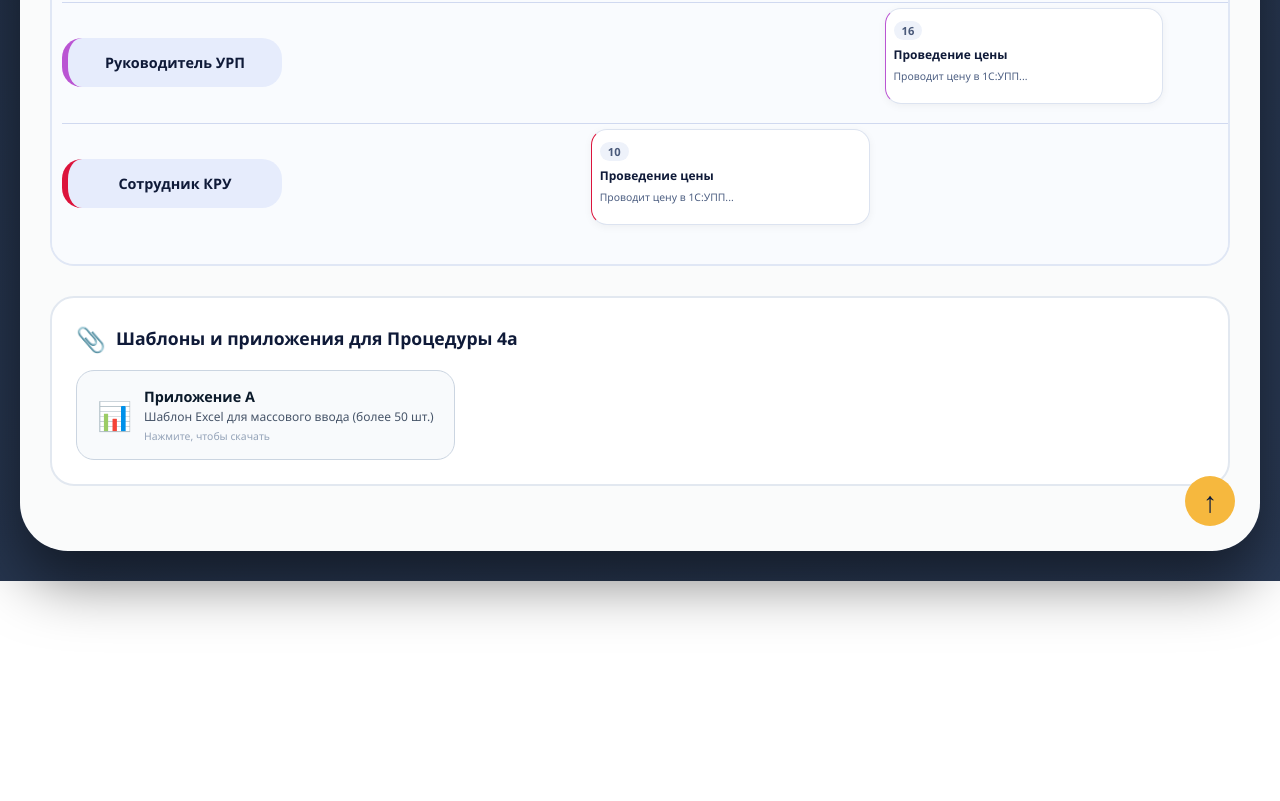
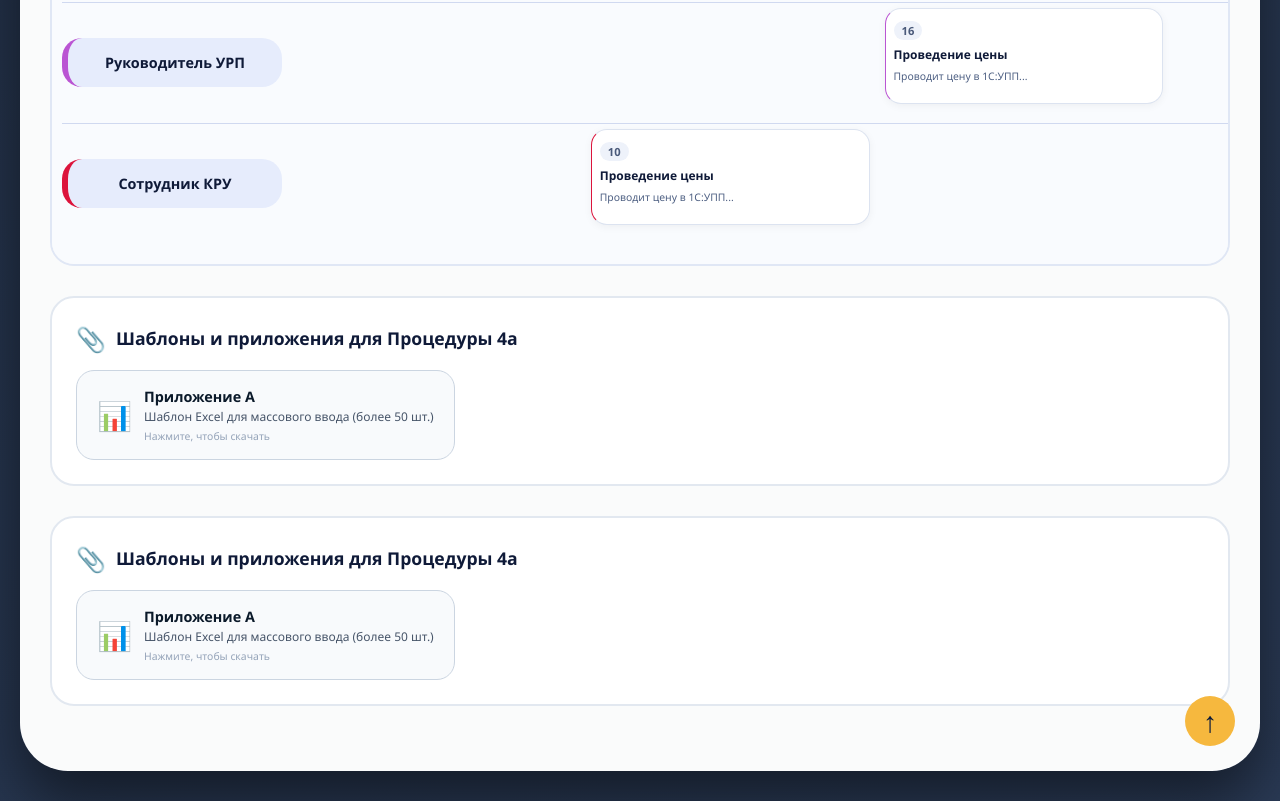
Before and after one commit to p1ngN-del/keaz-processes-main, a plain HTML site: page proc4a.html in a window 1280 px wide. Shown: the part 2117-2918 px from the top of the page. Before the commit the page ends 2698 px from the top, so only its background shows below. Drawn offline with Linux system fonts and the light colour scheme.

Commit message:
Update proc4a.html

```diff
--- a/proc4a.html
+++ b/proc4a.html
@@ -639,6 +639,27 @@
     </div>
 </div>
 <!-- ========================================= -->
+    <!-- ===== БЛОК ШАБЛОНОВ И ПРИЛОЖЕНИЙ ===== -->
+<div class="templates-box">
+    <div style="display: flex; align-items: center; gap: 10px; margin-bottom: 15px;">
+        <span style="font-size: 24px;">📎</span>
+        <span style="font-weight: 700; color: #0f1a38; font-size: 1.1rem;">Шаблоны и приложения для Процедуры 4а</span>
+    </div>
+    <div style="display: flex; flex-wrap: wrap; gap: 20px;">
+
+        <!-- Карточка: Массовый ввод (Приложение А) -->
+        <a href="https://github.com/p1ngN-del/keaz-processes-main/raw/refs/heads/main/templates/4_massovyy_vvod.xlsx.xls" class="template-link" target="_blank">
+            <span style="font-size: 28px; margin-right: 12px;">📊</span>
+            <div>
+                <div style="font-weight: 700; font-size: 0.9rem;">Приложение А</div>
+                <div style="font-size: 0.75rem; color: #475569; margin-top: 2px;">Шаблон Excel для массового ввода (более 50 шт.)</div>
+                <div style="font-size: 0.65rem; color: #94a3b8; margin-top: 4px;">Нажмите, чтобы скачать</div>
+            </div>
+        </a>
+
+    </div>
+</div>
+<!-- ========================================= -->
     <div id="detailPanel" class="detail-panel">
         <div id="detailHeader" class="detail-header"></div>
         <div id="detailText" class="detail-text"></div>
```
